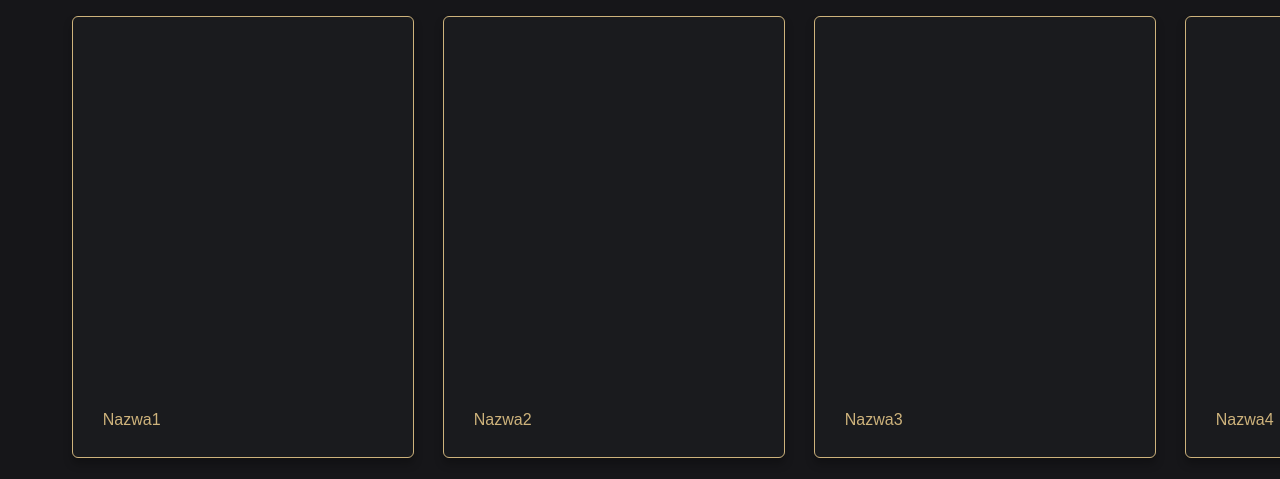
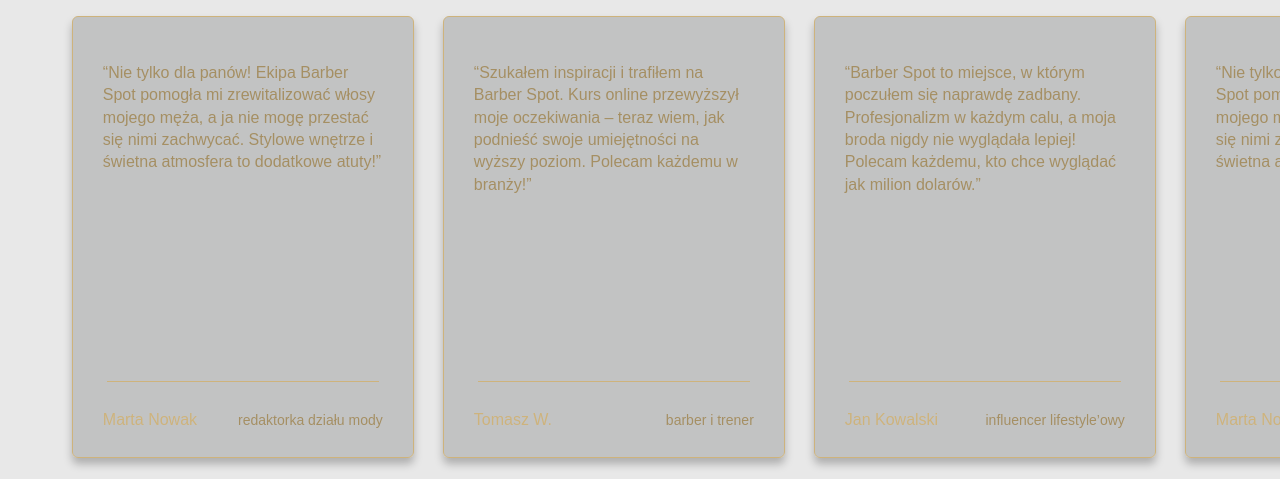
Before and after one commit to PernalJakub/Barber, a plain HTML site: page index.html in a window 1280 px wide. Shown: the part 3583-4062 px from the top of the page. Drawn offline with Linux system fonts and the light colour scheme.

Commit message:
Version v.14

```diff
--- a/index.html
+++ b/index.html
@@ -401,50 +401,80 @@
         <div class="card fade-in-item delay-0">
           <div class="card-inner">
             <div class="card-top">
-              <div class="card-media"></div>
+              <div class="card-media">
+                <div class="comentery">
+                  <p>“Nie tylko dla panów! Ekipa Barber Spot pomogła mi zrewitalizować włosy mojego męża, a ja nie mogę przestać się nimi zachwycać. Stylowe wnętrze i świetna atmosfera to dodatkowe atuty!”</p>
+                </div>
+                <div class="line"></div>
+              </div>
             </div>
             <div class="card-bottom">
-                <div class="card-title">Nazwa1</div>
+                <div class="card-title">Marta Nowak</div>
+                <div class="card-subtitle">redaktorka działu mody</div>
             </div>
           </div>
         </div>
         <div class="card fade-in-item delay-1">
           <div class="card-inner">
             <div class="card-top">
-              <div class="card-media"></div>
+              <div class="card-media">
+                <div class="comentery">
+                  <p>“Szukałem inspiracji i trafiłem na Barber Spot. Kurs online przewyższył moje oczekiwania – teraz wiem, jak podnieść swoje umiejętności na wyższy poziom. Polecam każdemu w branży!”</p>
+                </div>
+                <div class="line"></div>
+              </div>
             </div>
             <div class="card-bottom">
-                <div class="card-title">Nazwa2</div>
+                <div class="card-title">Tomasz W.</div>
+                <div class="card-subtitle">barber i trener</div>
             </div>
           </div>
         </div>
         <div class="card fade-in-item delay-2">
           <div class="card-inner">
             <div class="card-top">
-              <div class="card-media"></div>
+              <div class="card-media">
+                <div class="comentery">
+                  <p>“Barber Spot to miejsce, w którym poczułem się naprawdę zadbany. Profesjonalizm w każdym calu, a moja broda nigdy nie wyglądała lepiej! Polecam każdemu, kto chce wyglądać jak milion dolarów.”</p>
+                </div>
+                <div class="line"></div>
+              </div>
             </div>
             <div class="card-bottom">
-                <div class="card-title">Nazwa3</div>
+                <div class="card-title">Jan Kowalski</div>
+                <div class="card-subtitle">influencer lifestyle’owy</div>
             </div>
           </div>
         </div>
         <div class="card fade-in-item delay-3">
           <div class="card-inner">
             <div class="card-top">
-              <div class="card-media"></div>
+              <div class="card-media">
+                <div class="comentery">
+                  <p>“Nie tylko dla panów! Ekipa Barber Spot pomogła mi zrewitalizować włosy mojego męża, a ja nie mogę przestać się nimi zachwycać. Stylowe wnętrze i świetna atmosfera to dodatkowe atuty!”</p>
+                </div>
+                <div class="line"></div>
+              </div>
             </div>
             <div class="card-bottom">
-                <div class="card-title">Nazwa4</div>
+                <div class="card-title">Marta Nowak</div>
+                <div class="card-subtitle">redaktorka działu mody</div>
             </div>
           </div>
         </div>
         <div class="card fade-in-item delay-4">
           <div class="card-inner">
             <div class="card-top">
-              <div class="card-media"></div>
+              <div class="card-media">
+                <div class="comentery">
+                  <p>“Szukałem inspiracji i trafiłem na Barber Spot. Kurs online przewyższył moje oczekiwania – teraz wiem, jak podnieść swoje umiejętności na wyższy poziom. Polecam każdemu w branży!”</p>
+                </div>
+                <div class="line"></div>
+              </div>
             </div>
             <div class="card-bottom">
-                <div class="card-title">Nazwa5</div>
+                <div class="card-title">Tomasz W.</div>
+                <div class="card-subtitle">barber i trener</div>
             </div>
           </div>
         </div>
--- a/script.js
+++ b/script.js
@@ -686,12 +686,24 @@ document.addEventListener("DOMContentLoaded", () => {
     }, 300);
   });
 
-  setTimeout(() => {
-    root.querySelectorAll('.fade-in-item').forEach(el => {
-      el.style.animationPlayState = 'running';
-    });
-  }, 200);
-
+  const fadeInItems = root.querySelectorAll('.fade-in-item');
+  const observer5 = new IntersectionObserver(
+    ([entry]) => {
+      if (entry.isIntersecting) {
+        fadeInItems.forEach(el => {
+          el.style.animationPlayState = 'running';
+        });
+        observer5.unobserve(entry.target);
+      }
+    },
+    {
+      threshold: 0.1,
+    }
+  );
+  fadeInItems.forEach(item => {
+    observer5.observe(item);
+  });
 });
 
+
 // JS card-section
--- a/style.css
+++ b/style.css
@@ -224,7 +224,7 @@
 
   body {
     margin: 0;
-    background: var(--tertiary-base);
+    background: var(--tertiary-very-light);
     font-family: var(--font-rest);
     color: #333;
     overflow-x: hidden;
```
Also changed, not shown: 3 other files.
